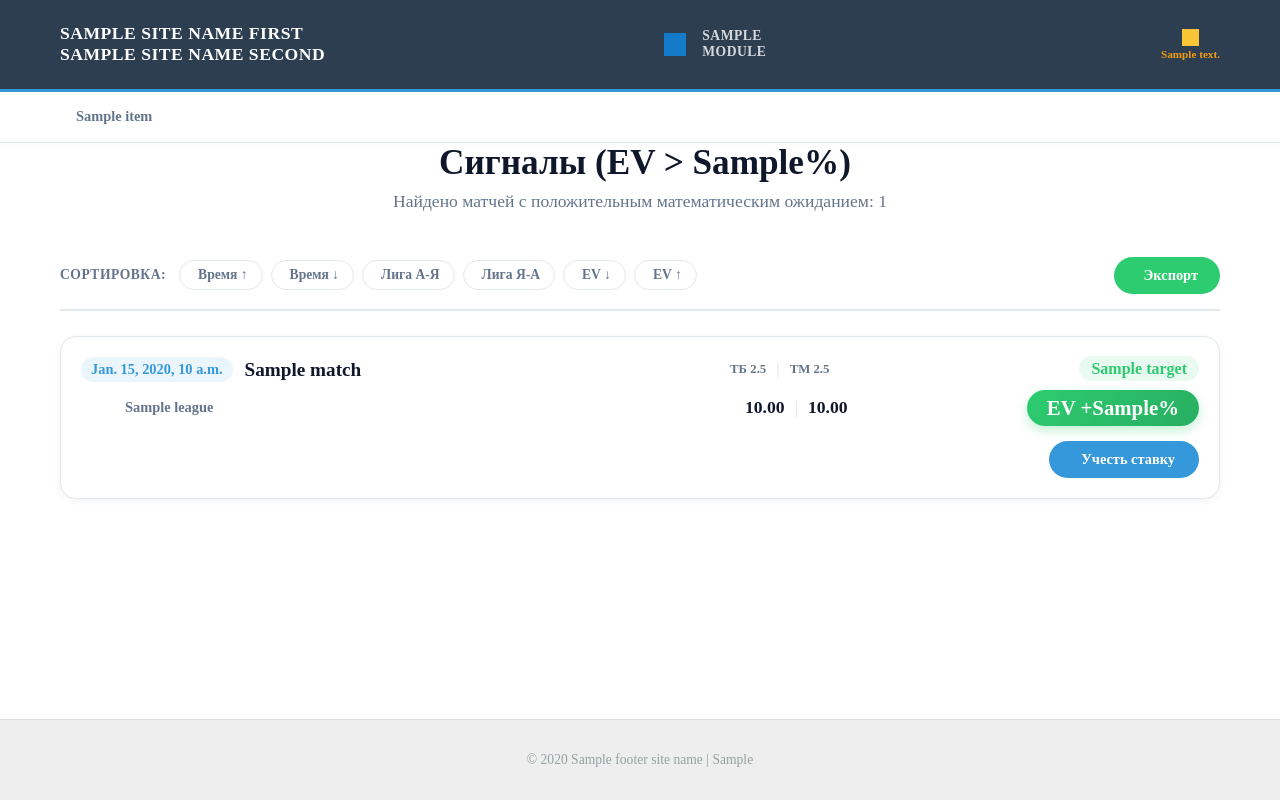
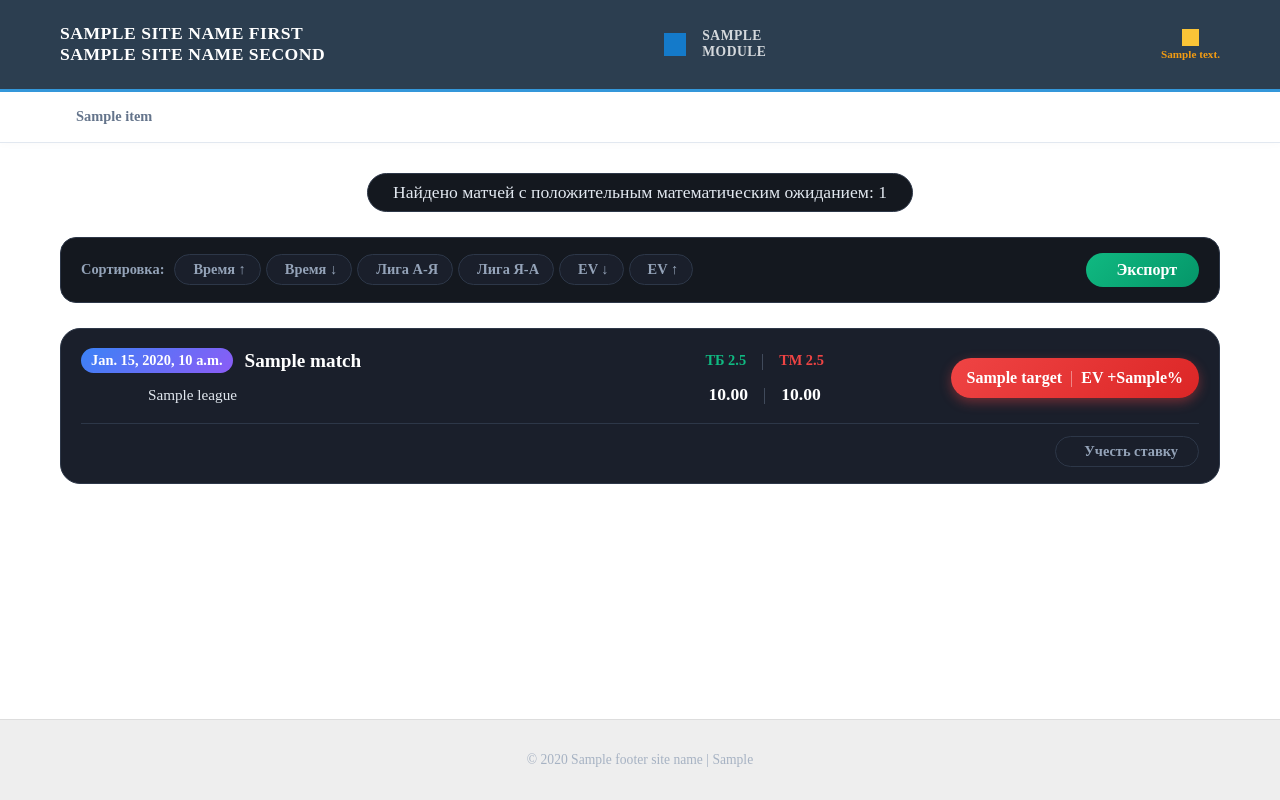
Before and after one commit to fghh111fghh/Depts, a Django app: template depts/app_bets/templates/app_bets/cleaned.html in a window 1280 px wide. Run offline with Django 5.2, Linux system fonts and the light colour scheme; the template is opened without the code that fills it: most values are stand-ins (such as "Sample title", 1, 10 or a date in 2020); grey boxes are pictures that could not be loaded.

Commit message:
Фиксация

```diff
--- a/depts/app_bets/static/app_bets/css/pages/cleaned.css
+++ b/depts/app_bets/static/app_bets/css/pages/cleaned.css
@@ -1,478 +1,402 @@
 /* ====== СТИЛИ ДЛЯ СТРАНИЦЫ CLEANED ====== */
+:root {
+    --dark-bg-primary: #0a0c10;
+    --dark-bg-secondary: #14181f;
+    --dark-bg-card: #1a1f2b;
+    --dark-bg-elevated: #232936;
+
+    --accent-blue: #3b82f6;
+    --accent-blue-light: #60a5fa;
+    --accent-green: #10b981;
+    --accent-green-dark: #059669;
+    --accent-red: #ef4444;
+    --accent-red-dark: #dc2626;
+    --accent-purple: #8b5cf6;
+
+    --text-primary: #ffffff;
+    --text-secondary: #e2e8f0;
+    --text-muted: #94a3b8;
+
+    --border-dark: #2d3748;
+}
+
+/* ====== ХЕДЕР ====== */
 .cl-header {
     text-align: center;
-    margin-bottom: 30px;
-    padding: 0 20px;
-}
-
-.cl-header h1 {
-    font-size: 2.2rem;
-    color: var(--bets-text, #0f172a);
-    font-weight: 900;
-    margin: 0 0 8px 0;
-}
-
-.cl-header h1 i {
-    color: var(--bets-primary, #3498db);
-    margin-right: 10px;
+    margin: 30px 0 25px;
 }
 
 .cl-header-description {
-    color: var(--bets-text-muted, #64748b);
+    color: var(--text-secondary);
     font-size: 1.1rem;
-    margin: 0;
+    background: var(--dark-bg-secondary);
+    padding: 8px 25px;
+    border-radius: 40px;
+    display: inline-block;
+    border: 1px solid var(--border-dark);
 }
 
-/* Панель управления */
+/* ====== ПАНЕЛЬ УПРАВЛЕНИЯ ====== */
 .cl-controls {
     display: flex;
     justify-content: space-between;
     align-items: center;
-    flex-wrap: wrap;
-    gap: 20px;
-    padding: 15px 0;
+    background: var(--dark-bg-secondary);
+    border-radius: 16px;
+    padding: 15px 20px;
     margin-bottom: 25px;
-    border-bottom: 2px solid var(--bets-border, #e2e8f0);
+    border: 1px solid var(--border-dark);
 }
 
 .cl-sort-panel {
     display: flex;
     align-items: center;
-    gap: 8px;
+    gap: 5px;
     flex-wrap: wrap;
 }
 
 .cl-sort-label {
-    font-weight: 800;
-    color: var(--bets-text-muted, #64748b);
-    font-size: 0.85rem;
-    text-transform: uppercase;
+    color: var(--text-muted);
+    font-weight: 700;
+    font-size: 0.9rem;
     margin-right: 5px;
-    letter-spacing: 0.5px;
 }
 
 .cl-sort-btn {
     padding: 6px 14px;
-    border: 1px solid var(--bets-border, #e2e8f0);
+    border: 1px solid var(--border-dark);
     border-radius: 30px;
-    background: white;
-    color: var(--bets-text-muted, #64748b);
+    background: var(--dark-bg-card);
+    color: var(--text-muted);
     font-weight: 600;
-    font-size: 0.85rem;
-    transition: all 0.2s ease;
+    font-size: 0.9rem;
     text-decoration: none;
     display: inline-flex;
     align-items: center;
     gap: 4px;
+    transition: all 0.2s ease;
 }
 
 .cl-sort-btn:hover {
-    background: var(--bets-bg-light, #f8fafc);
-    border-color: var(--bets-primary, #3498db);
-    color: var(--bets-primary, #3498db);
+    border-color: var(--accent-blue);
+    color: var(--text-primary);
 }
 
 .cl-sort-btn.active {
-    background: var(--bets-primary, #3498db);
+    background: var(--accent-blue);
     color: white;
-    border-color: var(--bets-primary, #3498db);
-}
-
-.cl-sort-btn i {
-    font-size: 0.8rem;
-}
-
-.cl-export-panel {
-    display: flex;
-    gap: 10px;
+    border-color: var(--accent-blue);
 }
 
 .cl-export-btn {
+    padding: 8px 22px;
+    background: linear-gradient(135deg, var(--accent-green), var(--accent-green-dark));
+    color: white;
+    border-radius: 30px;
+    text-decoration: none;
+    font-weight: 600;
     display: inline-flex;
     align-items: center;
     gap: 8px;
-    padding: 8px 20px;
-    border-radius: 30px;
-    font-weight: 700;
-    font-size: 0.9rem;
-    text-decoration: none;
     transition: all 0.2s ease;
-    border: 2px solid transparent;
-    background: var(--bets-success, #2ecc71);
-    color: white;
+    border: none;
 }
 
 .cl-export-btn:hover {
-    background: var(--bets-success-dark, #27ae60);
     transform: translateY(-2px);
-    box-shadow: 0 4px 12px rgba(46, 204, 113, 0.3);
+    box-shadow: 0 4px 15px rgba(16, 185, 129, 0.4);
 }
 
-/* Контейнер результатов */
+/* ====== КАРТОЧКИ МАТЧЕЙ ====== */
 .cl-results-container {
     display: flex;
     flex-direction: column;
-    gap: 16px;
-}
-
-/* Карточка матча */
-.cl-match-card {
-    background: white;
-    border-radius: 16px;
-    padding: 20px;
-    box-shadow: var(--bets-shadow, 0 2px 8px rgba(0,0,0,0.05));
-    border: 1px solid var(--bets-border, #e2e8f0);
-}
-
-/* Верхняя строка карточки */
-.cl-match-header {
-    display: flex;
-    justify-content: space-between;
-    align-items: flex-start;
-    flex-wrap: wrap;
-    gap: 15px;
-    margin-bottom: 15px;
-    padding-bottom: 12px;
-    border-bottom: 1px solid var(--bets-border, #e2e8f0);
-}
-
-.cl-match-info {
-    display: flex;
-    align-items: flex-start;
     gap: 12px;
 }
 
-.cl-match-time {
-    font-size: 0.9rem;
-    font-weight: 700;
-    color: var(--bets-primary, #3498db);
-    background: rgba(52, 152, 219, 0.1);
-    padding: 4px 10px;
+.cl-match-card {
+    background: var(--dark-bg-card);
     border-radius: 20px;
-    white-space: nowrap;
+    padding: 16px 20px;
+    border: 1px solid var(--border-dark);
+    transition: transform 0.3s ease, box-shadow 0.3s ease;
 }
 
-.cl-match-title {
-    display: flex;
-    flex-direction: column;
-    gap: 2px;
+.cl-match-card:hover {
+    transform: translateY(-4px);
+    box-shadow: 0 15px 30px rgba(0, 0, 0, 0.6);
+    border-color: var(--accent-blue);
 }
 
-.cl-match-name {
-    font-size: 1.2rem;
-    font-weight: 900;
-    color: var(--bets-text, #0f172a);
-    line-height: 1.2;
+/* Контейнер для левой части и правого блока */
+.cl-content-wrapper {
+    display: flex;
+    align-items: center; /* Вертикальное выравнивание */
+    gap: 15px;
+    margin-bottom: 12px;
 }
 
-.cl-match-league {
-    font-size: 0.85rem;
-    color: var(--bets-text-muted, #64748b);
-    font-weight: 600;
-}
-
-/* Коэффициенты */
-.cl-odds {
-    display: flex;
-    align-items: center;
-    gap: 8px;
-    background: var(--bets-bg-light, #f8fafc);
-    padding: 6px 14px;
-    border-radius: 30px;
-}
-
-.cl-odds-item {
-    text-align: center;
-    min-width: 45px;
-}
-
-.cl-odds-label {
-    display: block;
-    font-size: 0.6rem;
-    font-weight: 800;
-    color: var(--bets-text-muted, #64748b);
-    text-transform: uppercase;
-}
-
-.cl-odds-value {
-    font-weight: 900;
-    color: var(--bets-text, #0f172a);
-    font-size: 1rem;
-}
-
-.cl-odds-sep {
-    color: var(--bets-border, #e2e8f0);
-    font-weight: 800;
-}
-
-/* Строка с EV */
-.cl-ev-row {
-    display: flex;
-    justify-content: flex-end;
-    margin-bottom: 15px;
-}
-
-.cl-ev-block {
-    display: inline-block;
-}
-
-.cl-ev-value {
-    background: linear-gradient(135deg, #2ecc71, #27ae60);
-    color: white;
-    padding: 6px 24px;
-    border-radius: 30px;
-    font-weight: 900;
-    font-size: 1.5rem;
-    box-shadow: 0 4px 12px rgba(46, 204, 113, 0.3);
-    display: inline-block;
-}
-
-/* Кнопка действия */
-.cl-action {
-    display: flex;
-    justify-content: flex-end;
-}
-
-.cl-account-btn {
-    background: #3498db;
-    color: white;
-    padding: 10px 24px;
-    border-radius: 30px;
-    text-decoration: none;
-    font-weight: 800;
-    font-size: 0.9rem;
-    display: inline-flex;
-    align-items: center;
-    gap: 8px;
-    transition: all 0.2s;
-}
-
-.cl-account-btn:hover {
-    background: #2980b9;
-    transform: translateY(-2px);
-    box-shadow: 0 6px 16px rgba(52, 152, 219, 0.3);
-}
-
-/* Пустое состояние */
-.cl-no-results {
-    text-align: center;
-    padding: 60px 20px;
-    background: white;
-    border-radius: 20px;
-    border: 2px dashed var(--bets-border, #e2e8f0);
-}
-
-.cl-no-results-icon {
-    font-size: 4rem;
-    color: var(--bets-text-muted, #64748b);
-    margin-bottom: 20px;
-    opacity: 0.3;
-}
-
-.cl-no-results-text {
-    color: var(--bets-text-muted, #64748b);
-    font-size: 1.2rem;
-    margin-bottom: 10px;
-    font-weight: 600;
-}
-
-/* Адаптивность */
-@media (max-width: 768px) {
-    .cl-match-header {
-        flex-direction: column;
-        align-items: flex-start;
-    }
-
-    .cl-odds {
-        align-self: flex-end;
-    }
-
-    .cl-ev-value {
-        font-size: 1.3rem;
-        padding: 5px 18px;
-    }
-}
-
-@media (max-width: 480px) {
-    .cl-match-name {
-        font-size: 1rem;
-    }
-
-    .cl-ev-value {
-        font-size: 1.1rem;
-        padding: 4px 14px;
-    }
-
-    .cl-account-btn {
-        width: 100%;
-        justify-content: center;
-    }
-}
-
-.cl-match-card {
-    background: white;
-    border-radius: 16px;
-    padding: 20px;
-    margin-bottom: 16px;
-    box-shadow: 0 2px 8px rgba(0,0,0,0.05);
-    border: 1px solid #e2e8f0;
+/* Левая часть (информация о матче) */
+.cl-left-content {
+    flex: 1; /* Занимает все доступное место */
 }
 
 /* Первая строка */
 .cl-row-top {
     display: flex;
-    justify-content: space-between;
     align-items: center;
-    margin-bottom: 8px;
+    height: 32px; /* Уменьшил высоту */
+    margin-bottom: 2px;
 }
 
 .cl-match-info {
     display: flex;
     align-items: center;
     gap: 12px;
-    flex: 2;
+    width: 60%; /* Фиксированная ширина */
 }
 
 .cl-match-time {
     font-size: 0.9rem;
     font-weight: 700;
-    color: #3498db;
-    background: rgba(52,152,219,0.1);
+    color: white;
+    background: linear-gradient(135deg, var(--accent-blue), var(--accent-purple));
     padding: 4px 10px;
-    border-radius: 20px;
+    border-radius: 30px;
+    white-space: nowrap;
 }
 
 .cl-match-name {
     font-size: 1.2rem;
     font-weight: 900;
-    color: #0f172a;
+    color: var(--text-primary);
+    white-space: nowrap;
 }
 
 .cl-odds-headers {
     display: flex;
     align-items: center;
-    gap: 10px;
-    flex: 1;
+    gap: 15px;
+    width: 40%; /* Фиксированная ширина */
     justify-content: center;
 }
 
 .cl-odds-header {
-    font-size: 0.8rem;
+    font-size: 0.9rem;
     font-weight: 800;
-    color: #64748b;
+    color: var(--text-muted);
     text-transform: uppercase;
 }
 
-.cl-prediction {
-    flex: 1;
-    text-align: right;
+.cl-odds-header:first-child {
+    color: var(--accent-green);
 }
 
-.cl-prediction-text {
-    font-size: 1rem;
-    font-weight: 900;
-    color: #2ecc71;
-    background: rgba(46,204,113,0.1);
-    padding: 4px 12px;
-    border-radius: 20px;
+.cl-odds-header:last-child {
+    color: var(--accent-red);
+}
+
+.cl-odds-sep {
+    color: #4a5568;
 }
 
 /* Вторая строка */
 .cl-row-middle {
     display: flex;
-    justify-content: space-between;
     align-items: center;
-    margin-bottom: 15px;
+    height: 32px; /* Уменьшил высоту */
 }
 
 .cl-league {
-    flex: 2;
-    font-size: 0.9rem;
-    color: #64748b;
-    font-weight: 600;
-    padding-left: 44px; /* чтобы выровнять под названием матча */
+    width: 60%; /* Совпадает с шириной match-info */
+    font-size: 0.95rem;
+    color: var(--text-secondary);
+    font-weight: 500;
+    padding-left: 67px; /* Под временем */
+    white-space: nowrap;
 }
 
 .cl-odds-values {
     display: flex;
     align-items: center;
-    gap: 10px;
-    flex: 1;
+    gap: 15px;
+    width: 40%; /* Совпадает с шириной odds-headers */
     justify-content: center;
 }
 
 .cl-odds-value {
     font-size: 1.1rem;
-    font-weight: 900;
-    color: #0f172a;
+    font-weight: 800;
+    color: var(--text-primary);
 }
 
-.cl-odds-sep {
-    color: #e2e8f0;
-    font-weight: 800;
+/* ПРАВИЛЬНЫЙ ПРАВЫЙ БЛОК - одна строка, компактный */
+.cl-right-block {
+    flex: 0 0 auto; /* Не растягивается */
+    display: flex;
+    align-items: center;
+    justify-content: center;
+    gap: 8px;
+    background: linear-gradient(135deg, var(--accent-green), var(--accent-green-dark));
+    color: white;
+    border-radius: 30px; /* Уменьшил скругление */
+    height: 40px; /* Сильно уменьшил высоту */
+    padding: 0 16px; /* Только горизонтальные отступы */
+    box-shadow: 0 4px 12px rgba(16, 185, 129, 0.4);
+    white-space: nowrap;
 }
 
-.cl-ev {
-    flex: 1;
-    text-align: right;
+.cl-right-block.cl-right-red {
+    background: linear-gradient(135deg, var(--accent-red), var(--accent-red-dark));
+    box-shadow: 0 4px 12px rgba(239, 68, 68, 0.4);
 }
 
-.cl-ev-value {
-    background: linear-gradient(135deg, #2ecc71, #27ae60);
-    color: white;
-    padding: 6px 20px;
-    border-radius: 30px;
+.cl-right-target, .cl-right-ev {
     font-weight: 900;
-    font-size: 1.3rem;
-    display: inline-block;
-    box-shadow: 0 4px 12px rgba(46,204,113,0.3);
+    font-size: 1rem; /* Уменьшил шрифт */
+    line-height: 1;
 }
 
-/* Третья строка */
+.cl-right-sep {
+    color: rgba(255, 255, 255, 0.5);
+    font-size: 1rem;
+    line-height: 1;
+}
+
+/* Третья строка - кнопка прижата вправо */
 .cl-row-bottom {
     display: flex;
     justify-content: flex-end;
+    border-top: 1px solid var(--border-dark);
+    padding-top: 12px;
 }
 
 .cl-account-btn {
-    background: #3498db;
-    color: white;
-    padding: 10px 24px;
+    background: transparent;
+    color: var(--text-muted);
+    padding: 6px 20px; /* Уменьшил отступы */
     border-radius: 30px;
     text-decoration: none;
-    font-weight: 800;
+    font-weight: 600;
     font-size: 0.9rem;
     display: inline-flex;
     align-items: center;
     gap: 8px;
-    transition: all 0.2s;
+    border: 1px solid var(--border-dark);
+    transition: all 0.2s ease;
 }
 
 .cl-account-btn:hover {
-    background: #2980b9;
-    transform: translateY(-2px);
-    box-shadow: 0 6px 16px rgba(52,152,219,0.3);
+    border-color: var(--accent-blue);
+    color: var(--accent-blue);
 }
 
-/* Адаптивность */
+/* ====== ПУСТОЕ СОСТОЯНИЕ ====== */
+.cl-no-results {
+    text-align: center;
+    padding: 60px 20px;
+    background: var(--dark-bg-card);
+    border-radius: 20px;
+    border: 2px dashed var(--border-dark);
+}
+
+.cl-no-results-icon {
+    font-size: 4rem;
+    color: var(--text-muted);
+    margin-bottom: 20px;
+    opacity: 0.3;
+}
+
+.cl-no-results-text {
+    color: var(--text-secondary);
+    font-size: 1.5rem;
+    font-weight: 700;
+    margin-bottom: 10px;
+}
+
+.cl-no-results-subtext {
+    color: var(--text-muted);
+    font-size: 1rem;
+}
+
+/* ====== АДАПТИВНОСТЬ ====== */
 @media (max-width: 768px) {
-    .cl-row-top, .cl-row-middle {
+    .cl-content-wrapper {
         flex-direction: column;
-        align-items: flex-start;
-        gap: 10px;
+        align-items: stretch;
+    }
+
+    .cl-right-block {
+        width: 100%;
+        justify-content: center;
+        margin-top: 10px;
+    }
+
+    .cl-match-info,
+    .cl-league {
+        width: 100%;
     }
 
     .cl-league {
         padding-left: 0;
     }
 
-    .cl-odds-headers, .cl-odds-values {
+    .cl-odds-headers,
+    .cl-odds-values {
         width: 100%;
         justify-content: flex-start;
     }
 
-    .cl-prediction, .cl-ev {
-        text-align: left;
-        width: 100%;
+    .cl-controls {
+        flex-direction: column;
+        align-items: flex-start;
+    }
+
+    .cl-export-btn {
+        align-self: flex-end;
     }
 }
+
+@media (max-width: 480px) {
+    .cl-match-card {
+        padding: 12px;
+    }
+
+    .cl-match-time {
+        font-size: 0.8rem;
+        padding: 3px 8px;
+    }
+
+    .cl-match-name {
+        font-size: 1rem;
+    }
+
+    .cl-odds-value {
+        font-size: 1rem;
+    }
+
+    .cl-right-block {
+        height: 36px;
+        padding: 0 12px;
+    }
+
+    .cl-right-target, .cl-right-ev {
+        font-size: 0.9rem;
+    }
+}
+
+/* Анимация */
+@keyframes fadeIn {
+    from {
+        opacity: 0;
+        transform: translateY(10px);
+    }
+    to {
+        opacity: 1;
+        transform: translateY(0);
+    }
+}
+
+.cl-match-card {
+    animation: fadeIn 0.4s ease forwards;
+}
--- a/depts/app_bets/templates/app_bets/cleaned.html
+++ b/depts/app_bets/templates/app_bets/cleaned.html
@@ -5,7 +5,6 @@
 <link rel="stylesheet" href="{% static 'app_bets/css/pages/cleaned.css' %}">
 
 <div class="cl-header">
-    <h1><i class="fa-solid fa-chart-line"></i> Сигналы (EV > {{ min_ev }}%)</h1>
     <p class="cl-header-description">Найдено матчей с положительным математическим ожиданием: {{ total_analyzed }}</p>
 </div>
 
@@ -48,7 +47,11 @@
     {% elif analysis_results %}
         {% for res in analysis_results %}
         <div class="cl-match-card">
-    <!-- Первая строка: время, матч и заголовки коэффициентов -->
+            <!-- Основной контент (левая часть + правый блок) -->
+            <div class="cl-content-wrapper">
+                <!-- Левая часть с информацией -->
+                <div class="cl-left-content">
+                    <!-- Первая строка: время, матч, заголовки -->
                     <div class="cl-row-top">
                         <div class="cl-match-info">
                             <span class="cl-match-time">{{ res.time }}</span>
@@ -59,12 +62,9 @@
                             <span class="cl-odds-sep">|</span>
                             <span class="cl-odds-header">ТМ 2.5</span>
                         </div>
-        <div class="cl-prediction">
-            <span class="cl-prediction-text">{{ res.target }}</span>
-        </div>
                     </div>
 
-    <!-- Вторая строка: лига, значения коэффициентов и EV -->
+                    <!-- Вторая строка: лига и коэффициенты -->
                     <div class="cl-row-middle">
                         <div class="cl-league">{{ res.league }}</div>
                         <div class="cl-odds-values">
@@ -72,12 +72,18 @@
                             <span class="cl-odds-sep">|</span>
                             <span class="cl-odds-value">{{ res.odds_under|floatformat:2 }}</span>
                         </div>
-        <div class="cl-ev">
-            <span class="cl-ev-value">EV +{{ res.ev }}%</span>
                     </div>
                 </div>
 
-    <!-- Третья строка: кнопка -->
+                <!-- Правый цветной блок на две строки -->
+                <div class="cl-right-block {% if 'ТБ' in res.target %}cl-right-green{% else %}cl-right-red{% endif %}">
+                    <span class="cl-right-target">{{ res.target }}</span>
+                    <span class="cl-right-sep">|</span>
+                    <span class="cl-right-ev">EV +{{ res.ev }}%</span>
+                </div>
+            </div>
+
+            <!-- Третья строка: кнопка (прижата вправо) -->
             <div class="cl-row-bottom">
                 <a href="..." class="cl-account-btn">
                     <i class="fa-solid fa-book"></i> Учесть ставку
```
Lines whose indentation alone changed are shown as unchanged.
